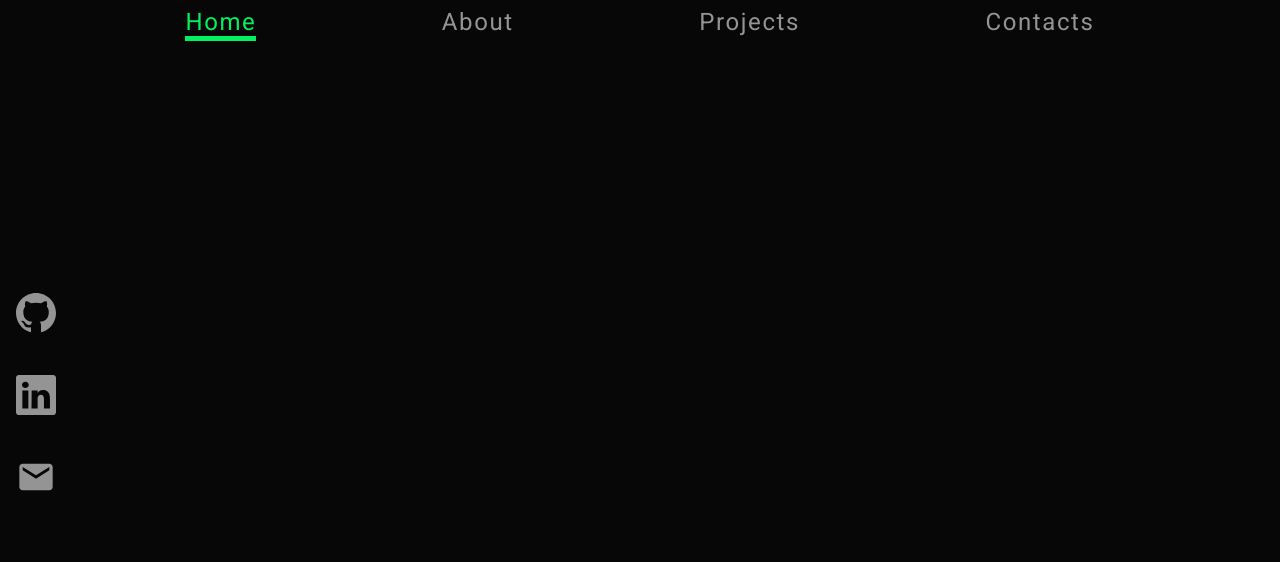
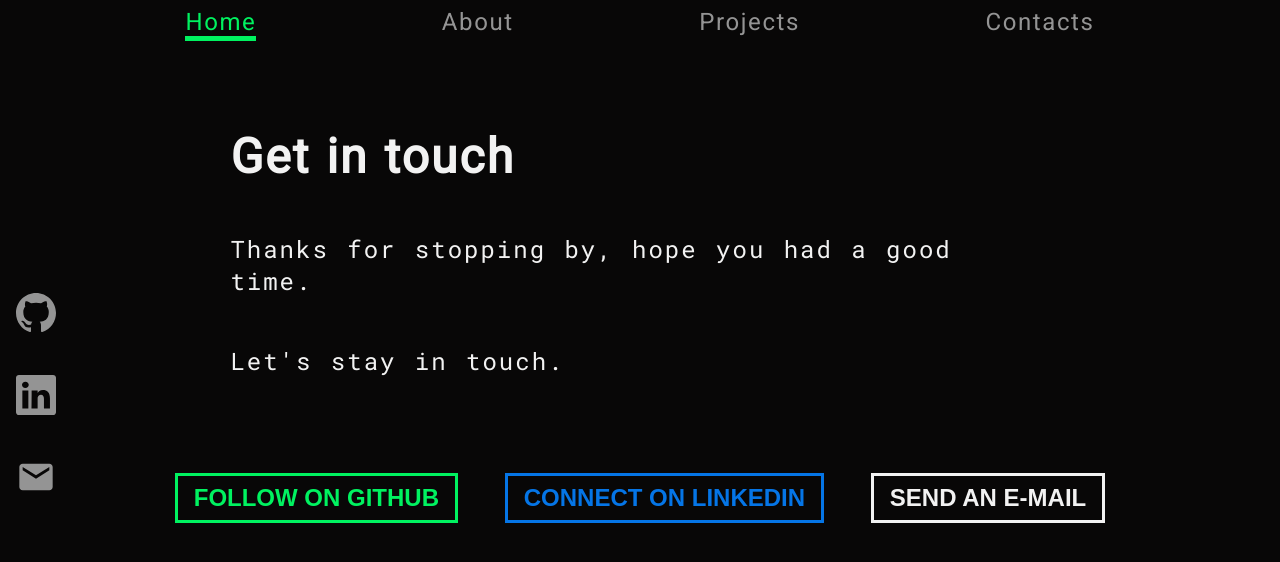
Before and after one commit to ValerioCipolla/portfolio, a Next.js app: page /contacts in a window 1280 px wide. Shown: the top 562 px of the page. Built offline with nearby package versions, Linux system fonts and the light colour scheme.

Commit message:
added contacts page

```diff
--- a/Components/Button/index.js
+++ b/Components/Button/index.js
@@ -17,6 +17,8 @@ const Button = ({
       ? css.blueButton
       : color === "green"
       ? css.greenButton
+      : color === "white"
+      ? css.whiteButton
       : null
   } ${
     size === "big" ? css.bigButton : size === "small" ? css.smallButton : null
--- a/pages/contacts.js
+++ b/pages/contacts.js
@@ -1,11 +1,47 @@
-import React from 'react'
+import React from "react";
+import * as css from "../styles/contacts.module.css";
+import Button from "../Components/Button";
+import { useWindowSize } from "../hooks/useWindowSize";
 
 const Contacts = () => {
+  const windowSize = useWindowSize();
+
   return (
-    <div>
+    <div className={css.container}>
+      <h1 className={css.heading}>Get in touch</h1>
+      <p className={css.paragraph}>
+        Thanks for stopping by, hope you had a good time.
+      </p>
+      <p className={css.paragraph}>Let's stay in touch.</p>
 
+      <div className={css.buttonSection}>
+        <Button
+          text={windowSize.width > 700 ? "follow on github" : "github"}
+          link="https://github.com/ValerioCipolla"
+          color="green"
+          size="big"
+          interal={false}
+          projectButton={false}
+        />
+        <Button
+          text={windowSize.width > 700 ? "connect on linkedin" : "linkedin"}
+          link="https://www.linkedin.com/in/valerio-cipolla-software-engineer/"
+          color="blue"
+          size="big"
+          interal={false}
+          projectButton={false}
+        />
+        <Button
+          text={windowSize.width > 700 ? "send an e-mail" : "email"}
+          link="mailto: valeriocipolla92@gmail.com"
+          color="white"
+          size="big"
+          interal={false}
+          projectButton={false}
+        />
+      </div>
     </div>
-  )
-}
+  );
+};
 
-export default Contacts
+export default Contacts;
--- a/styles/about.module.css
+++ b/styles/about.module.css
@@ -8,6 +8,7 @@
   margin: auto;
   font-family: "Roboto Mono", monospace;
   padding: 2rem auto;
+  line-height: 1.5;
 }
 
 .about h1 {
--- a/styles/button.module.css
+++ b/styles/button.module.css
@@ -6,6 +6,11 @@
 .blueButton {
   color: var(--blue);
   border: 3px solid var(--blue);
+}
+
+.whiteButton {
+  color: var(--white);
+  border: 3px solid var(--white);
 }
 
 .button {
@@ -30,6 +35,11 @@
   background-color: var(--blue);
 }
 
+.whiteButton:hover {
+  color: var(--black);
+  background-color: var(--white);
+}
+
 .bigButton {
   font-size: 1.5rem;
   padding: 0.5rem 1rem;
--- /dev/null
+++ b/styles/contacts.module.css
@@ -0,0 +1,59 @@
+.container {
+  padding-top: 8rem;
+  margin: auto;
+  width: 80%;
+  color: var(--white);
+  display: flex;
+  flex-direction: column;
+  gap: 3rem;
+}
+
+.heading {
+  font-size: 3rem;
+  width: 80%;
+  margin: auto;
+  letter-spacing: 2px;
+  word-spacing: 2px;
+}
+
+.paragraph {
+  font-size: 1.5rem;
+  font-family: "Roboto Mono", "monospace";
+  width: 80%;
+  margin: auto;
+  letter-spacing: 2px;
+  word-spacing: 2px;
+}
+
+.buttonSection {
+  padding-top: 3rem;
+  display: flex;
+  flex-direction: row;
+  justify-content: space-evenly;
+}
+
+@media (max-width: 700px) {
+  .buttonSection {
+    flex-direction: column;
+    gap: 1rem;
+    align-items: center;
+  }
+
+  .container {
+    padding-top: 1rem;
+    gap: 1rem;
+    width: 100%;
+  }
+
+  .heading {
+    letter-spacing: normal;
+    word-spacing: normal;
+    font-size: 2.5rem;
+  }
+
+  .paragraph {
+    letter-spacing: normal;
+    word-spacing: normal;
+    font-size: 1.2rem;
+  }
+}
```
